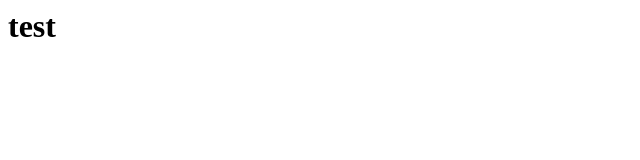
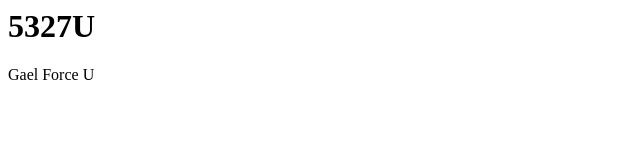
Before and after one commit to Iogician/gfr5327u, a plain HTML site: page index.html in a window 1280 px wide. Shown: the whole page, without its empty margins (0-640 px from the left). Drawn offline with Linux system fonts and the light colour scheme.

Commit message:
Update index.html

```diff
--- a/index.html
+++ b/index.html
@@ -1 +1,2 @@
-<h1>test</h1>
+<h1>5327U</h1>
+<p>Gael Force U</p>
```
